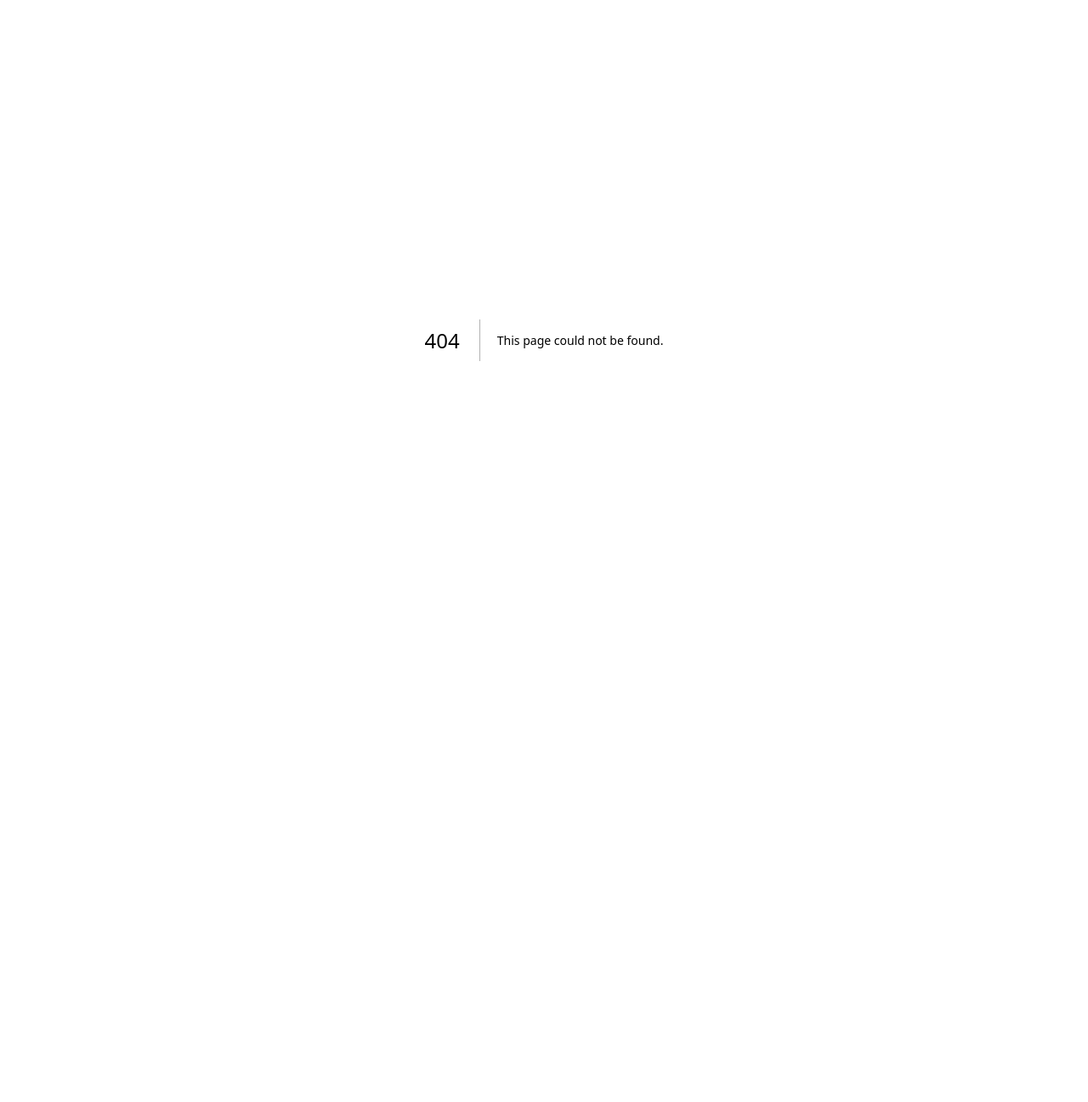
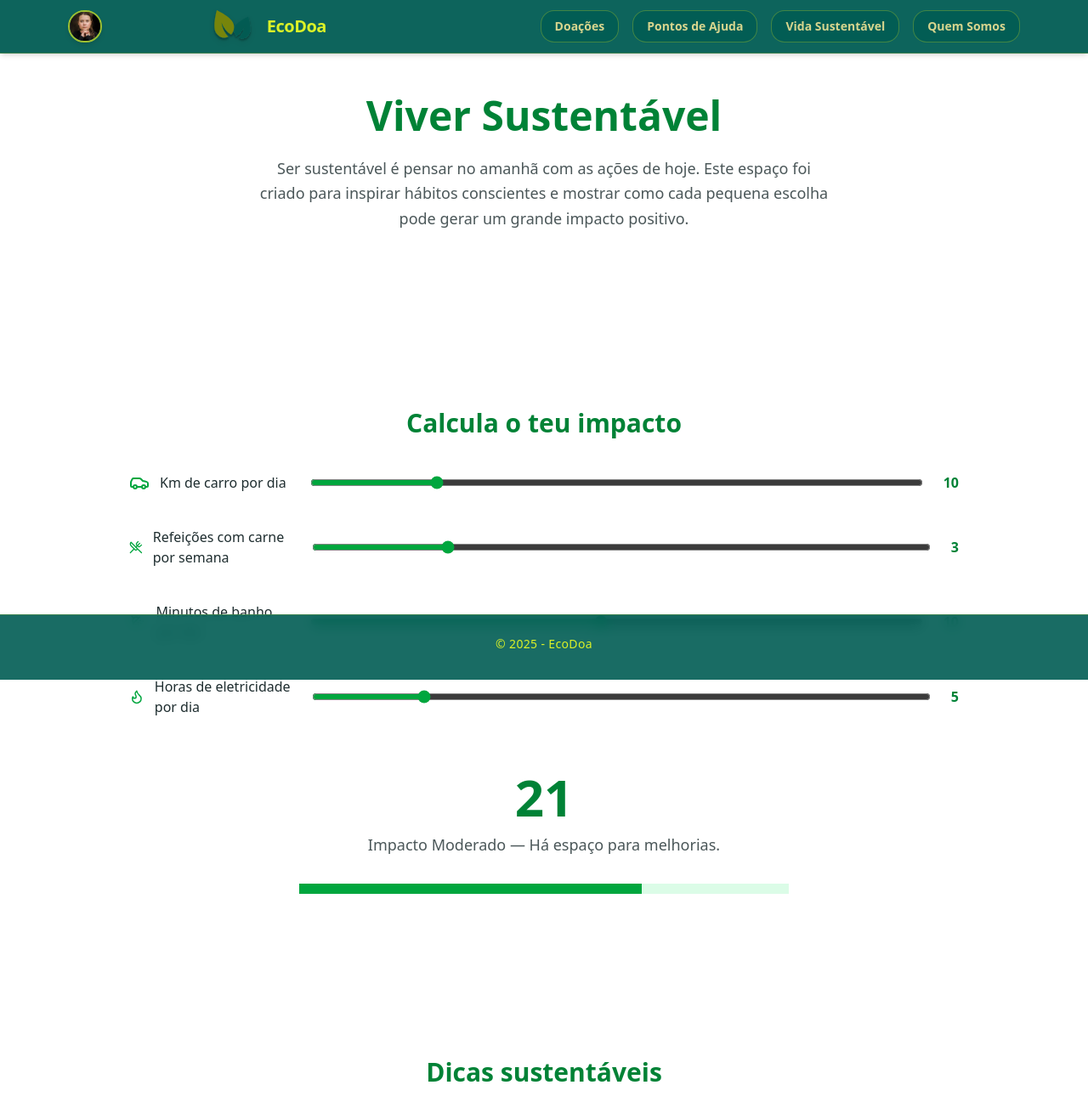
Before and after one commit to g-birocci/projeto_final, a Next.js app: page /viver in a window 1280 px wide. Before the commit this address had no page. Shown: the top 1297 px of the page at 85% size. Before the commit the page ends 800 px from the top, so only its background shows below. Built offline with nearby package versions, Linux system fonts and the light colour scheme.

Commit message:
viver-page

```diff
--- /dev/null
+++ b/src/pages/viver.js
@@ -0,0 +1,207 @@
+import { useState } from "react";
+import { motion } from "framer-motion";
+import {
+  Leaf,
+  Droplets,
+  Recycle,
+  PlugZap,
+  HeartHandshake,
+  BookOpen,
+  Car,
+  Flame,
+  ShowerHead,
+  UtensilsCrossed,
+} from "lucide-react";
+import Navbar from "@/components/Navbar";
+import Footer from "@/components/Footer";
+
+export default function ViverSustentavel() {
+  // ===== CALCULADORA =====
+  const [data, setData] = useState({
+    kmCarro: 10,
+    carneSemana: 3,
+    banhoMin: 10,
+    energia: 5,
+  });
+
+  const totalImpact = Math.round(
+    data.kmCarro * 0.2 + data.carneSemana * 2 + data.banhoMin * 0.5 + data.energia * 1.5
+  );
+
+  const ecoNivel =
+    totalImpact < 10
+      ? "Impacto Baixo — Estás a viver de forma exemplar."
+      : totalImpact < 25
+      ? "Impacto Moderado — Há espaço para melhorias."
+      : "Impacto Alto — Pequenas mudanças farão uma grande diferença.";
+
+  return (
+    <div className="min-h-screen bg-white text-[#1E2D2F] overflow-x-hidden">
+      <Navbar />
+
+      {/* ===== HERO ===== */}
+      <section className="px-6 py-28 max-w-6xl mx-auto text-center">
+        <motion.h1
+          initial={{ opacity: 0, y: 30 }}
+          animate={{ opacity: 1, y: 0 }}
+          transition={{ duration: 0.8 }}
+          className="text-5xl font-extrabold text-green-700 mb-6"
+        >
+          Viver Sustentável
+        </motion.h1>
+        <motion.p
+          initial={{ opacity: 0, y: 20 }}
+          animate={{ opacity: 1, y: 0 }}
+          transition={{ duration: 1, delay: 0.2 }}
+          className="text-lg text-[#1E2D2F]/80 max-w-2xl mx-auto leading-relaxed"
+        >
+          Ser sustentável é pensar no amanhã com as ações de hoje.
+          Este espaço foi criado para inspirar hábitos conscientes e mostrar como
+          cada pequena escolha pode gerar um grande impacto positivo.
+        </motion.p>
+      </section>
+
+      {/* ===== CALCULA O TEU IMPACTO ===== */}
+      <motion.section
+        initial={{ opacity: 0, y: 50 }}
+        whileInView={{ opacity: 1, y: 0 }}
+        transition={{ duration: 0.8 }}
+        viewport={{ once: true }}
+        className="max-w-5xl mx-auto px-6 py-24"
+      >
+        <h2 className="text-3xl font-bold text-green-700 mb-10 text-center">
+          Calcula o teu impacto
+        </h2>
+
+        <div className="flex flex-col gap-10">
+          {[
+            { icon: Car, key: "kmCarro", label: "Km de carro por dia", min: 0, max: 50 },
+            { icon: UtensilsCrossed, key: "carneSemana", label: "Refeições com carne por semana", min: 0, max: 14 },
+            { icon: ShowerHead, key: "banhoMin", label: "Minutos de banho por dia", min: 1, max: 20 },
+            { icon: Flame, key: "energia", label: "Horas de eletricidade por dia", min: 1, max: 24 },
+          ].map((item, i) => (
+            <div key={i} className="flex flex-col sm:flex-row items-center gap-6">
+              <div className="flex items-center gap-3 w-64">
+                <item.icon className="w-6 h-6 text-green-600" />
+                <span className="font-medium text-[#1E2D2F]">{item.label}</span>
+              </div>
+              <input
+                type="range"
+                min={item.min}
+                max={item.max}
+                value={data[item.key]}
+                onChange={(e) => setData({ ...data, [item.key]: parseInt(e.target.value) })}
+                className="w-full accent-green-600 cursor-pointer"
+              />
+              <span className="text-green-700 font-semibold">{data[item.key]}</span>
+            </div>
+          ))}
+        </div>
+
+        <motion.div
+          initial={{ opacity: 0 }}
+          animate={{ opacity: 1 }}
+          transition={{ duration: 1 }}
+          className="text-center mt-16"
+        >
+          <p className="text-6xl font-extrabold text-green-700 mb-3">{totalImpact}</p>
+          <p className="text-lg text-[#1E2D2F]/80 mb-8">{ecoNivel}</p>
+
+          {/* barra de progresso orgânica */}
+          <div className="relative w-full max-w-xl mx-auto h-3 bg-green-100 overflow-hidden">
+            <motion.div
+              initial={{ width: 0 }}
+              animate={{ width: `${Math.min((totalImpact / 30) * 100, 100)}%` }}
+              transition={{ duration: 1 }}
+              className="absolute left-0 top-0 h-full bg-green-600"
+            ></motion.div>
+          </div>
+        </motion.div>
+      </motion.section>
+
+      {/* ===== DICAS ===== */}
+      <motion.section
+        initial={{ opacity: 0, y: 50 }}
+        whileInView={{ opacity: 1, y: 0 }}
+        transition={{ duration: 0.8 }}
+        viewport={{ once: true }}
+        className="max-w-6xl mx-auto px-6 py-24"
+      >
+        <h2 className="text-3xl font-bold text-green-700 mb-12 text-center">Dicas sustentáveis</h2>
+
+        <div className="space-y-8 max-w-4xl mx-auto text-lg leading-relaxed text-[#1E2D2F]/85">
+          <div className="flex items-start gap-4">
+            <Recycle className="w-6 h-6 text-green-600 mt-1" />
+            <p><strong>Recicla sempre:</strong> o que hoje é lixo pode ser matéria-prima amanhã.</p>
+          </div>
+
+          <div className="flex items-start gap-4">
+            <Droplets className="w-6 h-6 text-green-600 mt-1" />
+            <p><strong>Poupa água:</strong> banhos curtos e torneiras fechadas fazem diferença.</p>
+          </div>
+
+          <div className="flex items-start gap-4">
+            <PlugZap className="w-6 h-6 text-green-600 mt-1" />
+            <p><strong>Usa energia consciente:</strong> desliga luzes e aparelhos quando não estiverem em uso.</p>
+          </div>
+
+          <div className="flex items-start gap-4">
+            <HeartHandshake className="w-6 h-6 text-green-600 mt-1" />
+            <p><strong>Compra local:</strong> apoia quem está perto e reduz o impacto do transporte.</p>
+          </div>
+
+          <div className="flex items-start gap-4">
+            <Leaf className="w-6 h-6 text-green-600 mt-1" />
+            <p><strong>Reutiliza:</strong> dá nova vida a frascos, roupas, objetos e ideias.</p>
+          </div>
+
+          <div className="flex items-start gap-4">
+            <BookOpen className="w-6 h-6 text-green-600 mt-1" />
+            <p><strong>Aprende e partilha:</strong> informação é poder — e partilhar é multiplicar impacto.</p>
+          </div>
+        </div>
+      </motion.section>
+
+      {/* ===== RECURSOS EDUCACIONAIS ===== */}
+      <motion.section
+        initial={{ opacity: 0, y: 50 }}
+        whileInView={{ opacity: 1, y: 0 }}
+        transition={{ duration: 0.8 }}
+        viewport={{ once: true }}
+        className="max-w-6xl mx-auto px-6 py-24 border-t border-green-100"
+      >
+        <h2 className="text-3xl font-bold text-green-700 mb-16 text-center">Recursos educacionais</h2>
+
+        <div className="grid md:grid-cols-2 gap-16">
+          <div className="space-y-6">
+            <h3 className="text-xl font-semibold text-[#1E2D2F]">Leituras recomendadas</h3>
+            <a href="https://ods.pt/" target="_blank" className="block hover:text-green-700 transition">
+              • Guia da ONU sobre os Objetivos de Desenvolvimento Sustentável
+            </a>
+            <a href="https://ellenmacarthurfoundation.org/" target="_blank" className="block hover:text-green-700 transition">
+              • Economia Circular e o futuro da produção
+            </a>
+            <a href="https://www.oxfam.org/en" target="_blank" className="block hover:text-green-700 transition">
+              • Igualdade e justiça climática
+            </a>
+          </div>
+
+          <div className="space-y-6">
+            <h3 className="text-xl font-semibold text-[#1E2D2F]">Inspiração multimédia</h3>
+            <a href="https://www.netflix.com/title/80049832" target="_blank" className="block hover:text-green-700 transition">
+              • Documentário “Nosso Planeta” (Netflix)
+            </a>
+            <a href="https://open.spotify.com/show/22a2vUF8kA7I7Rio9Egyrh" target="_blank" className="block hover:text-green-700 transition">
+              • Podcast “Sustentabilidade em Ação”
+            </a>
+            <a href="https://www.ted.com/talks/rahwa_ghirmatzion_and_zelalem_adefris_community_powered_solutions_to_the_climate_crisis" target="_blank" className="block hover:text-green-700 transition">
+              • TED Talks: o poder da comunidade
+            </a>
+          </div>
+        </div>
+      </motion.section>
+
+      <Footer />
+    </div>
+  );
+}
```
